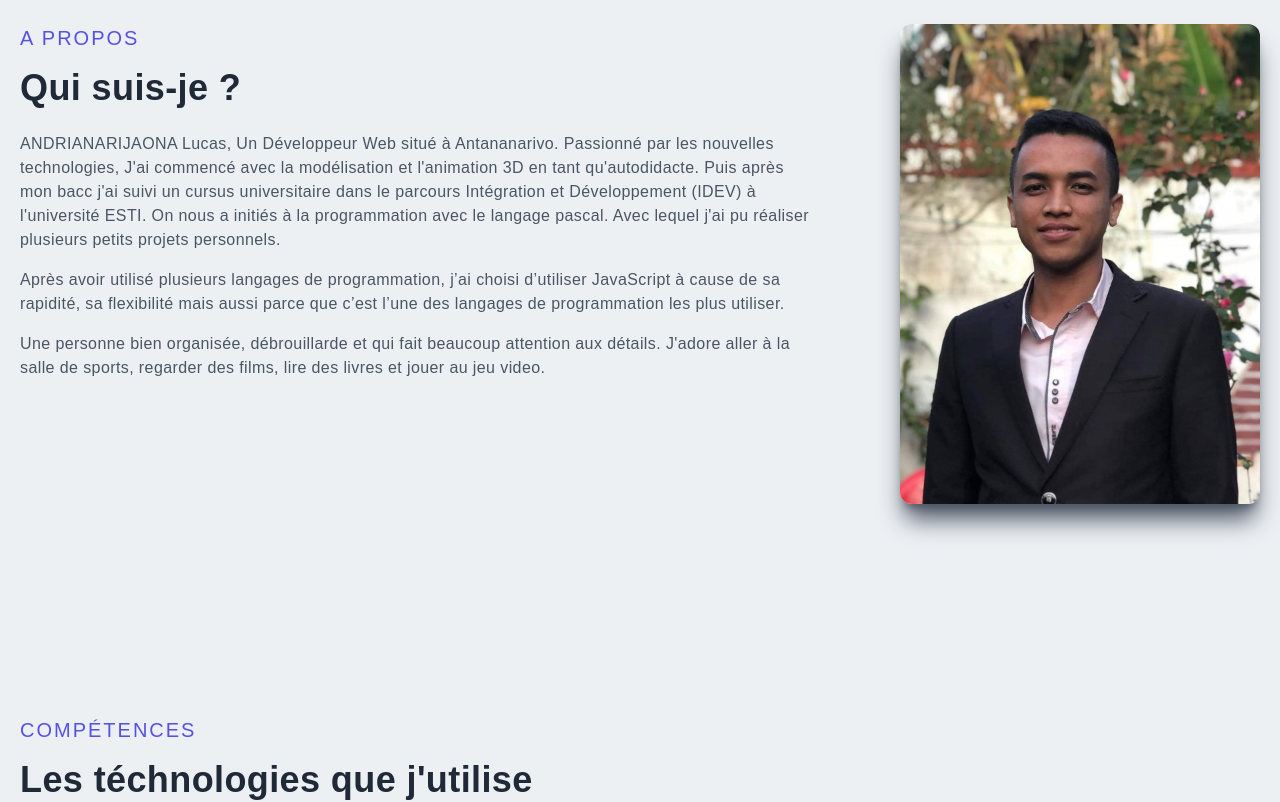
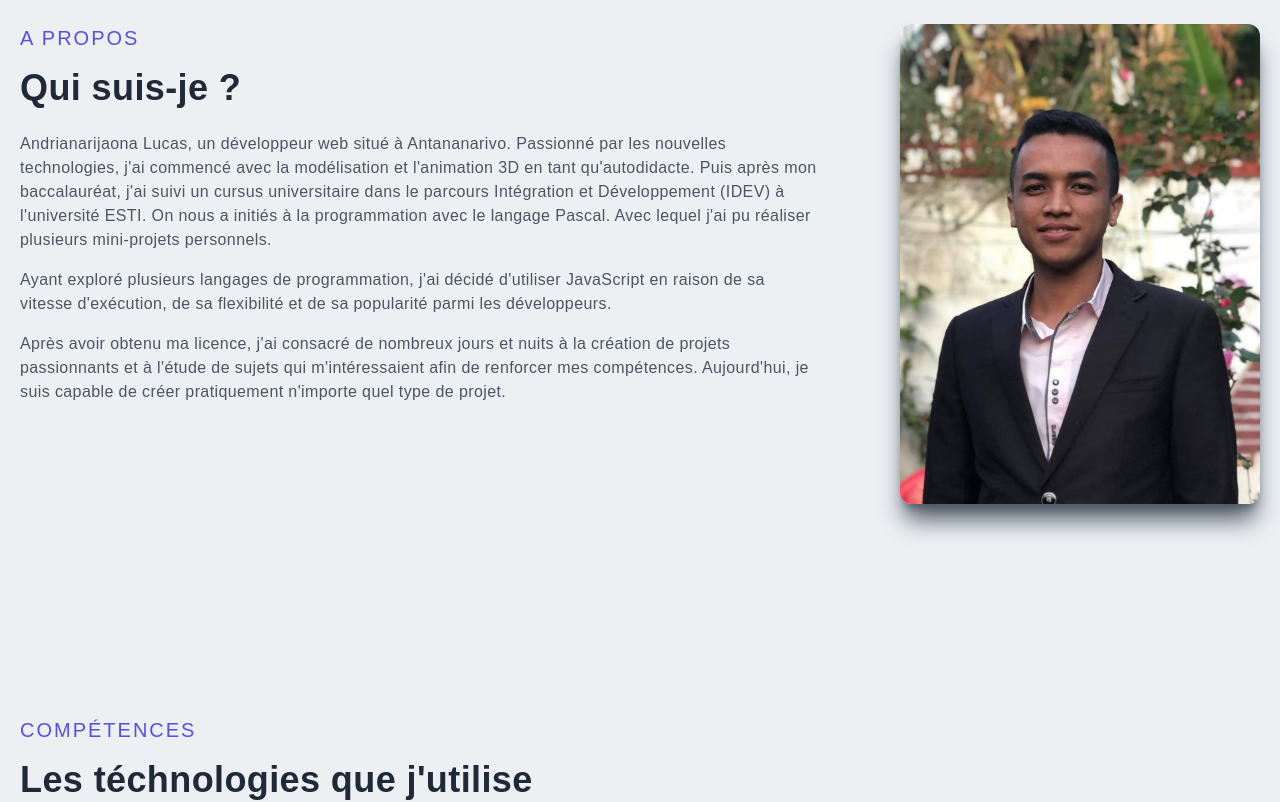
Before and after one commit to LucasAndria/Portfolio-NextJs, a Next.js app: page / in a window 1280 px wide. Shown: the part 980-1782 px from the top of the page. Built offline with nearby package versions, Linux system fonts and the light colour scheme.

Commit message:
[FIX] reformulate my description

```diff
--- a/components/About.js
+++ b/components/About.js
@@ -11,25 +11,32 @@ function About() {
           </p>
           <h2 className="py-4">Qui suis-je ?</h2>
           <p className="py-2 text-gray-600">
-            ANDRIANARIJAONA Lucas, Un Développeur Web situé à Antananarivo.
-            Passionné par les nouvelles technologies, {"J'ai"} commencé avec la
-            modélisation et {"l'animation"} 3D en tant {"qu'autodidacte"}. Puis
-            après mon bacc {"j'ai"} suivi un cursus universitaire dans le
-            parcours Intégration et Développement {"(IDEV)"} à {"l'université "}
-            ESTI. On nous a initiés à la programmation avec le langage pascal.
-            Avec lequel {"j'ai"} pu réaliser plusieurs petits projets
-            personnels.
+            {`
+            Andrianarijaona Lucas, un développeur web situé à Antananarivo.
+            Passionné par les nouvelles technologies, j'ai commencé avec la
+            modélisation et l'animation 3D en tant qu'autodidacte. Puis
+            après mon baccalauréat, j'ai suivi un cursus universitaire dans
+            le parcours Intégration et Développement (IDEV) à l'université
+            ESTI. On nous a initiés à la programmation avec le langage Pascal.
+            Avec lequel j'ai pu réaliser plusieurs mini-projets personnels.
+            `}
           </p>
           <p className="py-2 text-gray-600">
-            Après avoir utilisé plusieurs langages de programmation, {"j’ai "}
-            choisi {"d’utiliser"} JavaScript à cause de sa rapidité, sa
-            flexibilité mais aussi parce que {"c’est l’une"} des langages de
-            programmation les plus utiliser.
+            {`
+            Ayant exploré plusieurs langages de programmation,
+            j'ai décidé d'utiliser JavaScript en raison de sa vitesse
+            d'exécution, de sa flexibilité et de sa popularité parmi les
+            développeurs.
+            `}
           </p>
           <p className="py-2 text-gray-600">
-            Une personne bien organisée, débrouillarde et qui fait beaucoup
-            attention aux détails. {"J'adore"} aller à la salle de sports,
-            regarder des films, lire des livres et jouer au jeu video.
+            {`
+            Après avoir obtenu ma licence, j'ai consacré de nombreux jours
+            et nuits à la création de projets passionnants et à l'étude de
+            sujets qui m'intéressaient afin de renforcer mes compétences.
+            Aujourd'hui, je suis capable de créer pratiquement
+            n'importe quel type de projet.
+            `}
           </p>
         </div>
 
```
